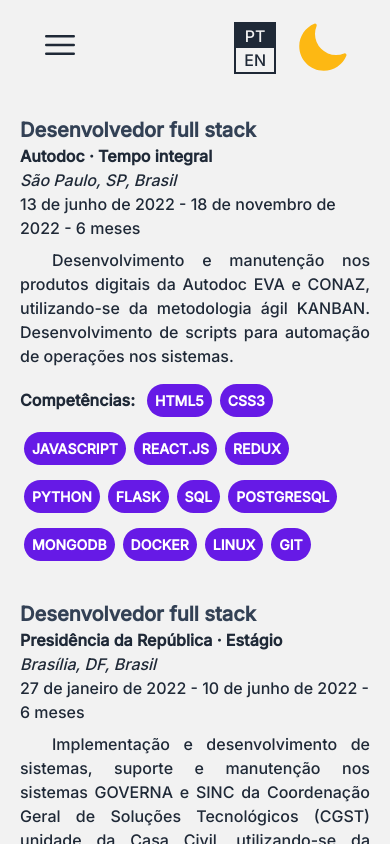
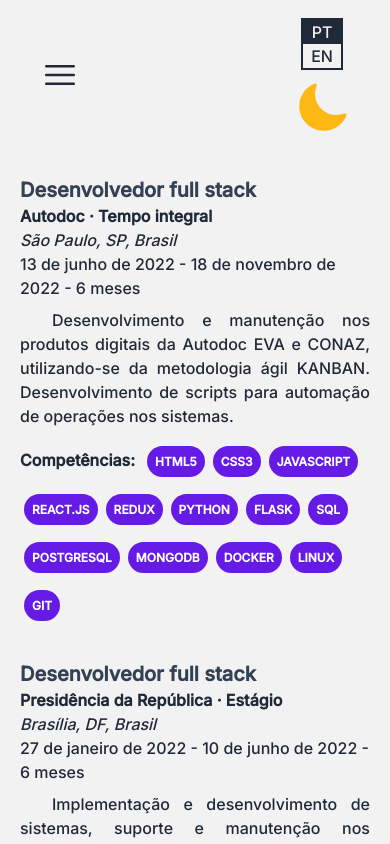
Before and after one commit to prince-neres/portfolio, a React (Vite) app: page /experience in a window 390 px wide. Built offline with nearby package versions, Linux system fonts and the light colour scheme.

Commit message:
Fixes responsive

```diff
--- /dev/null
+++ b/src/components/ContainerHome/TypingAnimation/index.jsx
@@ -0,0 +1,19 @@
+import { useState, useEffect } from "react";
+
+function TypingAnimation({ text }) {
+  const [currentText, setCurrentText] = useState("");
+
+  useEffect(() => {
+    for (let i = 0; i < text.length; i++) {
+      setTimeout(() => {
+        setCurrentText(text.substring(0, i + 1));
+      }, 100 * i);
+    }
+  }, [text]);
+
+  return (
+    <h1 className="text-lg md:text-3xl font-bold">{currentText} &#129299;</h1>
+  );
+}
+
+export default TypingAnimation;
--- a/src/components/ContainerHome/index.jsx
+++ b/src/components/ContainerHome/index.jsx
@@ -8,6 +8,7 @@
 import about_en from "./about_en.json";
 import Me from "../../assets/me.jpg";
 import CvButton from "./CvButton";
+import TypingAnimation from "./TypingAnimation";
 
 const ContainerHome = () => {
   const [language] = useContext(Context);
@@ -42,14 +43,12 @@
           src={Me}
           className="rounded-full mb-5 w-56 h-56 md:w-72 md:h-72 mx-auto lg:m-0"
         />
-        <div className="lg:pl-10	">
+        <div className="lg:pl-10">
           <div className="pb-5">
-            <h1 className="text-lg md:text-3xl font-bold">
-              {content.title} &#129299;
-            </h1>
+            <TypingAnimation text={content.title} />
             <i className="text-purple_">{content.office}</i>
           </div>
-          {content.paragraphs.map((paragraph, index) => (
+          {content?.paragraphs?.map((paragraph, index) => (
             <p className="indent-8 text-justify" key={index}>
               {paragraph}
             </p>
--- a/src/components/ContainerProjects/index.jsx
+++ b/src/components/ContainerProjects/index.jsx
@@ -20,8 +20,8 @@
   }, [language]);
 
   return (
-    <div className="py-5 px-5 md:px-10 xl:px-56 2xl:px-96">
-      <div className="grid grid-cols-1 md:grid-cols-3 gap-5 px-10 md:px-32 lg:px-0">
+    <div className="py-5 px-5 md:px-10 xl:px-56 2xl:px-96 flex">
+      <div className="grid grid-cols-1 md:grid-cols-3 gap-5 px-5 md:px-10 lg:px-0">
         {content.projects.map((project, index) => (
           <div key={index} className="text-center">
             <div className="group">
--- a/src/components/Navbar/LanguageSwitcher/index.jsx
+++ b/src/components/Navbar/LanguageSwitcher/index.jsx
@@ -1,6 +1,6 @@
 const LanguageSwitcher = ({ language, setLanguage }) => {
   return (
-    <span className="bg-sun mr-5 flex flex-col sm:flex-row outline outline-2 outline-light-200">
+    <span className="bg-sun flex flex-col mb-3 sm:mb-0 sm:flex-row sm:mr-5 outline outline-2 outline-light-200">
       <button
         onClick={() => setLanguage("pt-BR")}
         className={`px-2 ${language == "pt-BR" ? "is-pt" : "is-en"}`}
--- a/src/components/Navbar/index.jsx
+++ b/src/components/Navbar/index.jsx
@@ -69,7 +69,7 @@
         </div>
       </div>
       <MobileMenu location={location} content={content} />
-      <div className="flex items-center pr-5 sm:p-5 md:p-0 md:pr-5">
+      <div className="flex flex-col sm:flex-row justify-center items-center pr-5 sm:p-5 md:p-0 md:pr-5">
         <LanguageSwitcher language={language} setLanguage={setLanguage} />
         <ToggleTheme />
       </div>
--- a/src/global.css
+++ b/src/global.css
@@ -36,7 +36,7 @@
   }
 
   .tag {
-    @apply text-sm font-semibold p-2 rounded-full uppercase m-1 bg-purple_ text-white;
+    @apply text-xs sm:text-sm m-1 font-semibold p-2 rounded-full uppercase bg-purple_ text-white;
   }
 
   .project-link-button {
```
